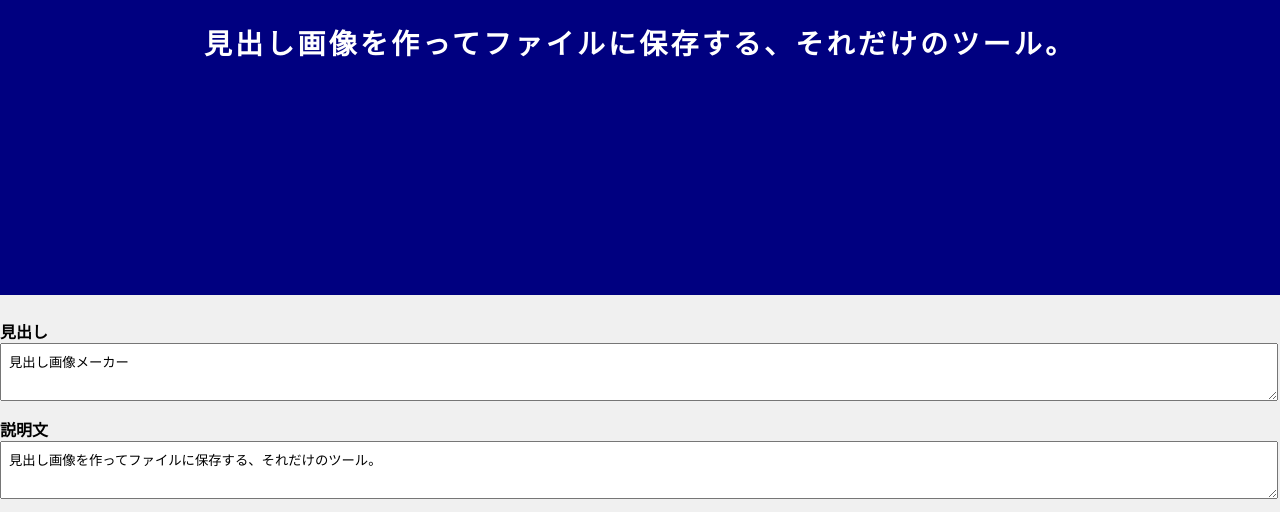
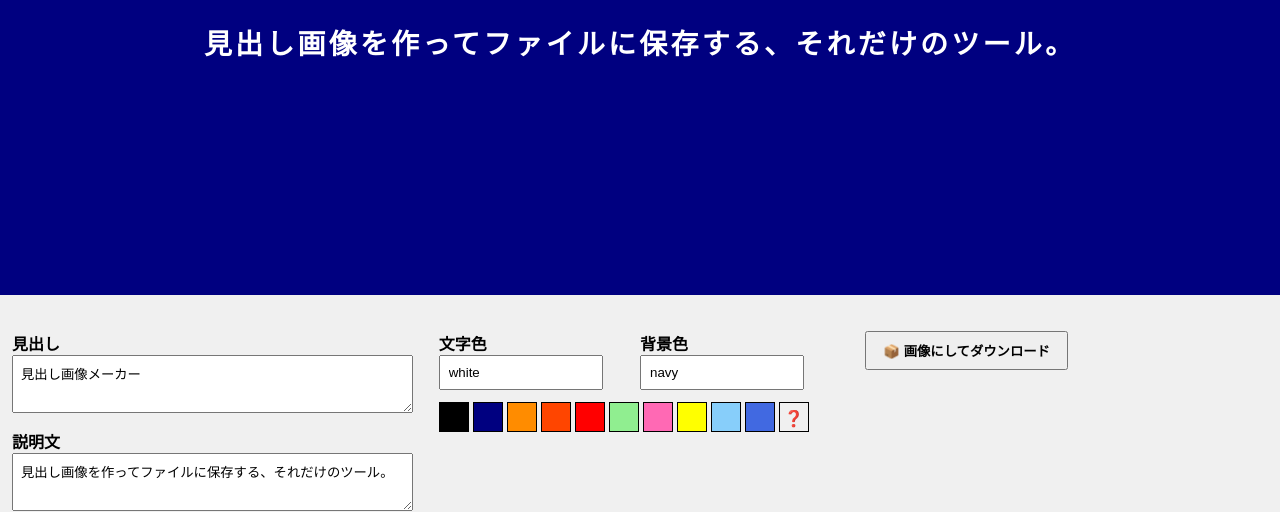
Before and after one commit to heading-image-maker/heading-image-maker.github.io, a website built with webpack: page docs/index.html in a window 1280 px wide. Shown: the part 421-933 px from the top of the page. Built offline with nearby package versions, Linux system fonts and the light colour scheme.

Commit message:
feat: フォームのレイアウト

```diff
--- a/docs/css/style.css
+++ b/docs/css/style.css
@@ -78,21 +78,30 @@ header {
   margin-top: 64px;
 }
 
+.grid {
+  display: flex;
+}
+
+.grid > * {
+  flex: 1;
+}
+
 #form {
   width: 1280px;
   margin-top: 24px;
 }
 
-#form .dt {
-  font-weight: bold;
+#form.grid > * {
+  padding: 12px;
 }
 
-#form>*+* {
+#form .control+.control,
+#form .grid+.control {
   margin-top: 12px;
 }
 
-#form>*:last-child {
-  margin-top: 24px;
+#form .control .dt {
+  font-weight: bold;
 }
 
 #form input[type=text], #form textarea {
--- a/docs/index.html
+++ b/docs/index.html
@@ -37,32 +37,41 @@
     </div>
   </div>
 
-  <div id="form">
+  <div id="form" class="grid">
     <div>
+      <div class="control">
         <div class="dt">見出し</div>
         <div class="dd">
           <textarea id="input-heading">見出し画像メーカー</textarea>
         </div>
       </div>
-    <div>
+      <div class="control">
         <div class="dt">説明文</div>
         <div class="dd">
           <textarea id="input-description">見出し画像を作ってファイルに保存する、それだけのツール。</textarea>
         </div>
       </div>
+    </div>
     <div>
+      <div class="grid">
+        <div>
+          <div class="control">
             <div class="dt">文字色</div>
             <div class="dd">
               <input type="text" id="input-color" value="white" />
             </div>
           </div>
+        </div>
         <div>
+          <div class="control">
             <div class="dt">背景色</div>
             <div class="dd">
               <input type="text" id="input-background-color" value="navy" />
             </div>
           </div>
-    <div>
+        </div>
+      </div>
+      <div class="control">
         <div class="dd">
           <a class="color-palette" data-color="white" data-background-color="black"></a>
           <a class="color-palette" data-color="white" data-background-color="navy"></a>
@@ -75,6 +84,7 @@
           <a class="color-palette" data-color="midnightblue" data-background-color="lightskyblue"></a>
           <a class="color-palette" data-color="white" data-background-color="royalblue"></a>
           <a id="random-color"></a>
+        </div>
       </div>
     </div>
     <div>
```
Lines whose indentation alone changed are shown as unchanged.
